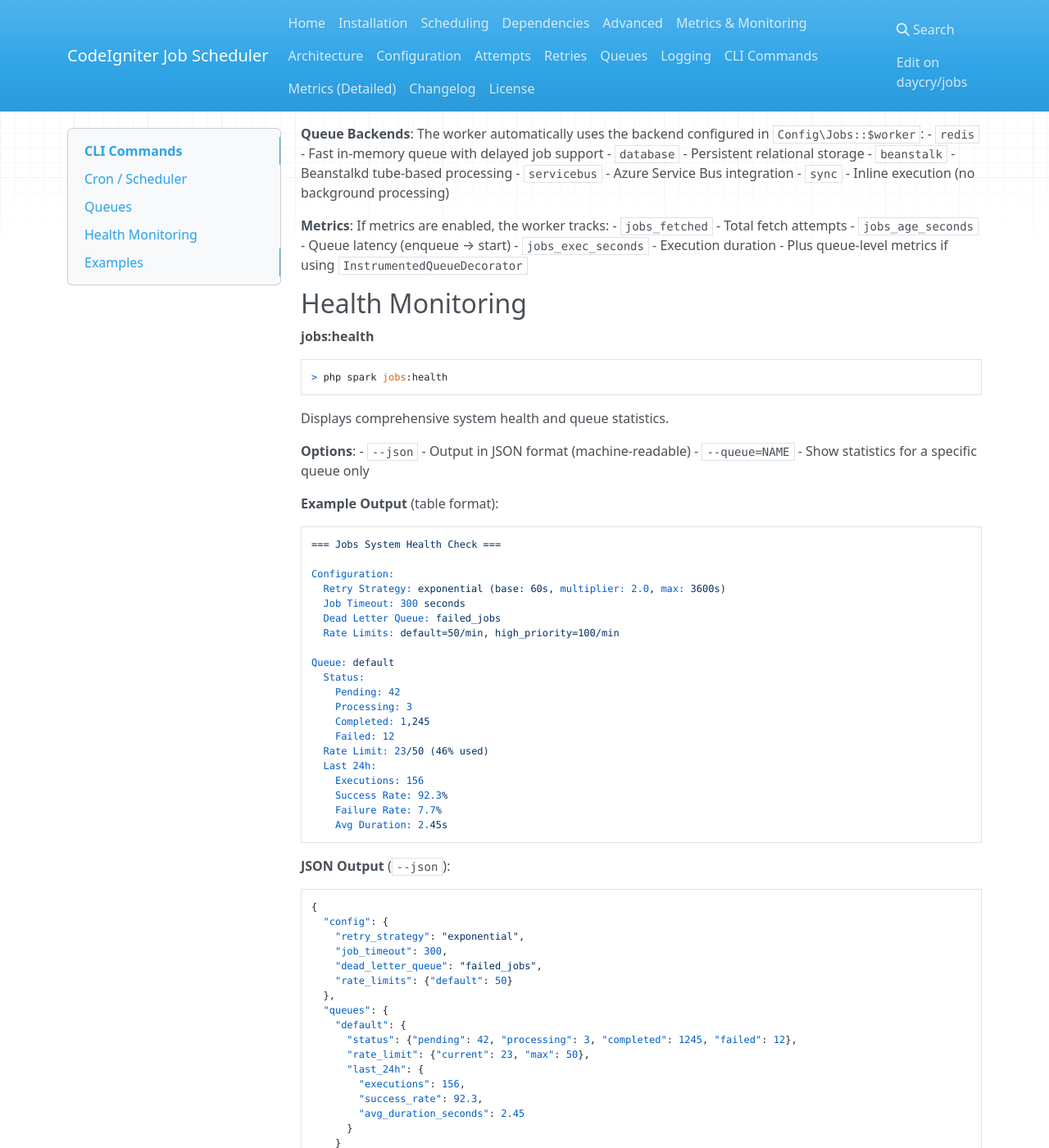
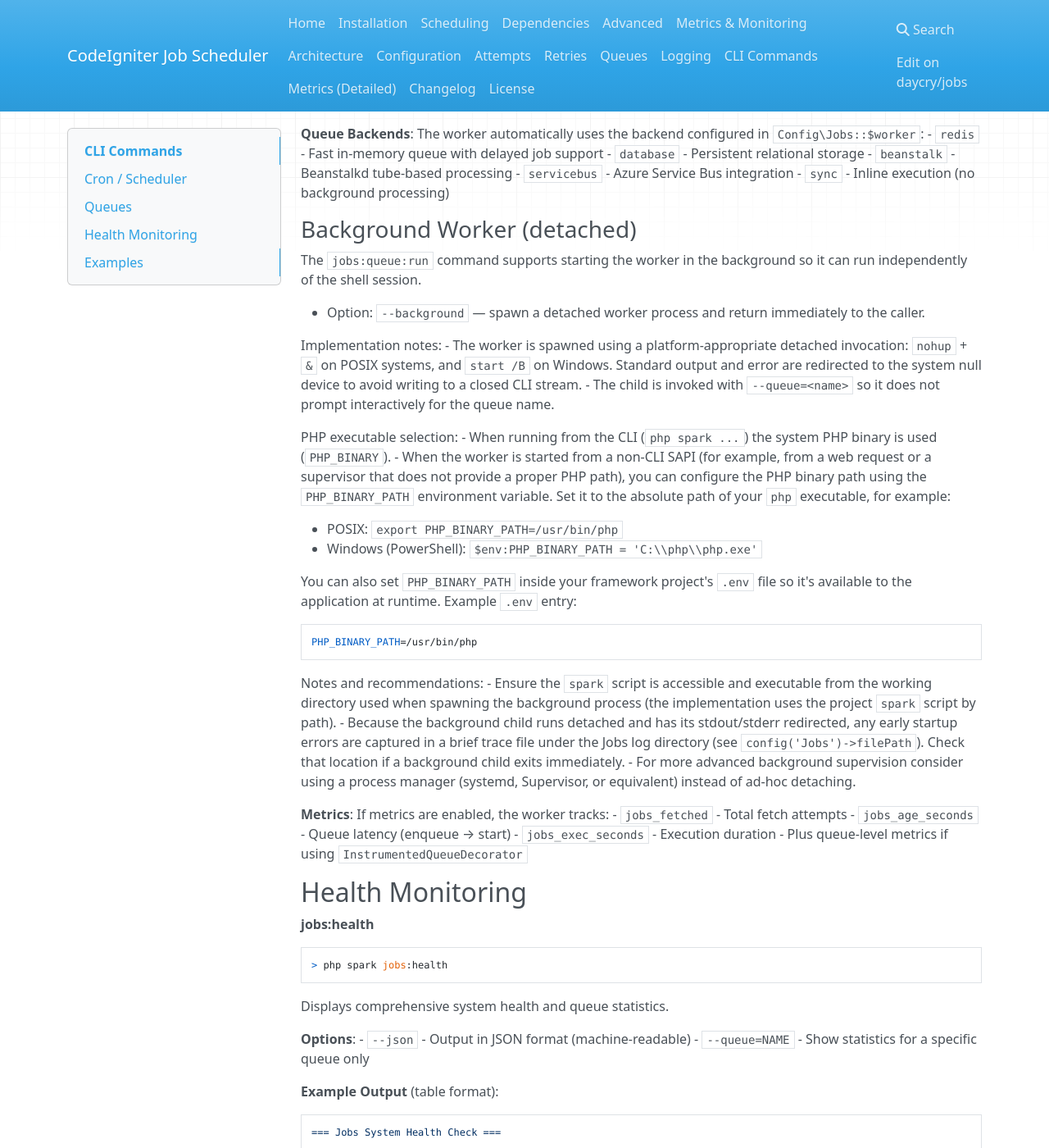
Before and after one commit to daycry/jobs, an MkDocs documentation site: the page built from docs/COMMANDS.md, in a window 1280 px wide and 1400 px high, scrolled down 1646 px. Shown: the whole window at 82% size. Built offline with MkDocs 1.6.1, drawn with Linux system fonts in a browser that asks for light colours; nearby versions of some CDN libraries.

Commit message:
Add background worker support to jobs:queue:run
Implemented cross-platform background execution for the jobs:queue:run command using detached processes (nohup/& for POSIX, start /B for Windows). Updated documentation to explain usage, PHP binary selection, and troubleshooting. Refactored code to select the PHP binary appropriately and improved process spawning logic.

````diff
--- a/docs/COMMANDS.md
+++ b/docs/COMMANDS.md
@@ -72,6 +72,34 @@
 - `beanstalk` - Beanstalkd tube-based processing
 - `servicebus` - Azure Service Bus integration
 - `sync` - Inline execution (no background processing)
+
+### Background Worker (detached)
+
+The `jobs:queue:run` command supports starting the worker in the background so it can run independently of the shell session.
+
+- Option: `--background` — spawn a detached worker process and return immediately to the caller.
+
+Implementation notes:
+- The worker is spawned using a platform-appropriate detached invocation: `nohup` + `&` on POSIX systems, and `start /B` on Windows. Standard output and error are redirected to the system null device to avoid writing to a closed CLI stream.
+- The child is invoked with `--queue=<name>` so it does not prompt interactively for the queue name.
+
+PHP executable selection:
+- When running from the CLI (`php spark ...`) the system PHP binary is used (`PHP_BINARY`).
+- When the worker is started from a non-CLI SAPI (for example, from a web request or a supervisor that does not provide a proper PHP path), you can configure the PHP binary path using the `PHP_BINARY_PATH` environment variable. Set it to the absolute path of your `php` executable, for example:
+
+  - POSIX: `export PHP_BINARY_PATH=/usr/bin/php`
+  - Windows (PowerShell): `$env:PHP_BINARY_PATH = 'C:\\php\\php.exe'`
+
+You can also set `PHP_BINARY_PATH` inside your framework project's `.env` file so it's available to the application at runtime. Example `.env` entry:
+
+```
+PHP_BINARY_PATH=/usr/bin/php
+```
+
+Notes and recommendations:
+- Ensure the `spark` script is accessible and executable from the working directory used when spawning the background process (the implementation uses the project `spark` script by path).
+- Because the background child runs detached and has its stdout/stderr redirected, any early startup errors are captured in a brief trace file under the Jobs log directory (see `config('Jobs')->filePath`). Check that location if a background child exits immediately.
+- For more advanced background supervision consider using a process manager (systemd, Supervisor, or equivalent) instead of ad-hoc detaching.
 
 **Metrics**:
 If metrics are enabled, the worker tracks:
````
Also changed, not shown: 1 other file.
